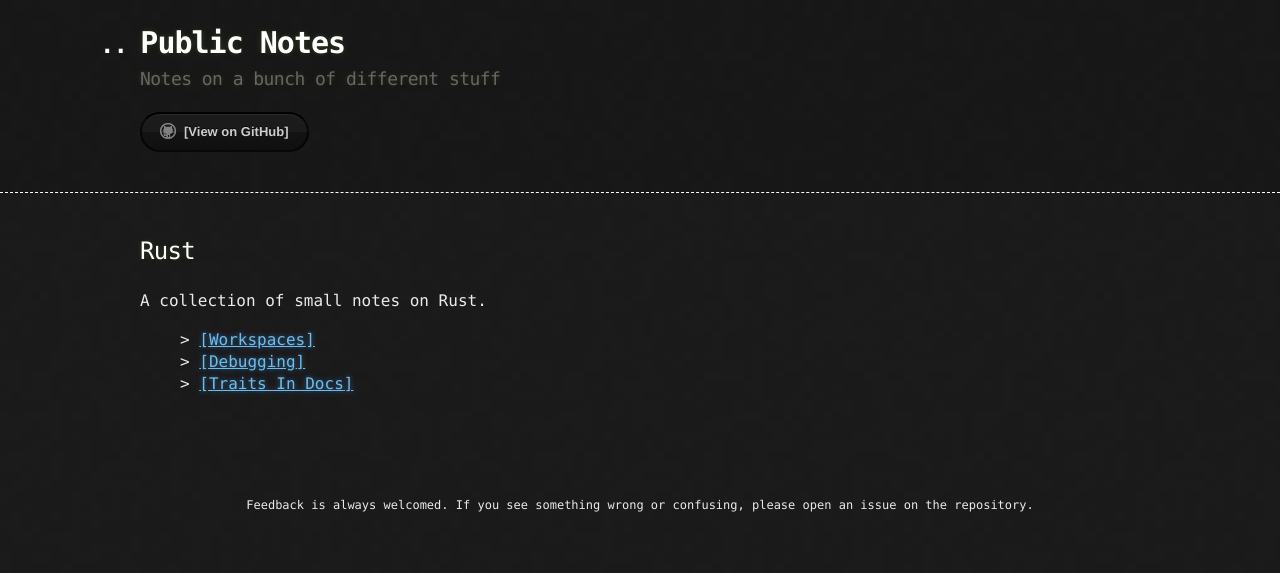
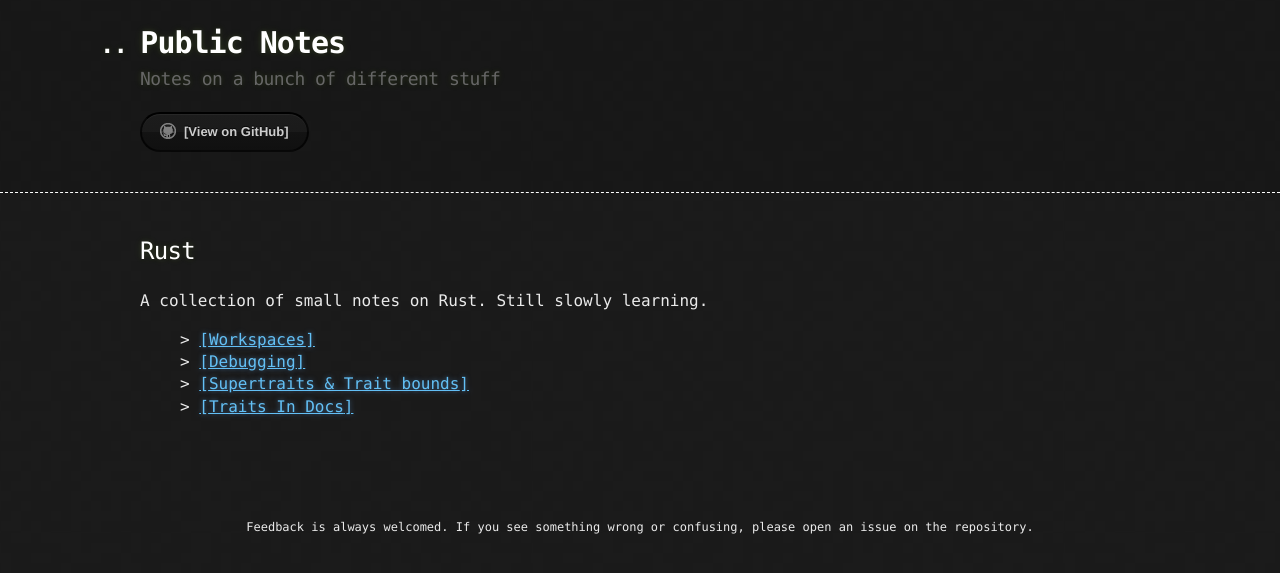
Before and after one commit to DimitrisJim/PubNotes, a Jekyll site: the page built from Rust/index.md, in a window 1280 px wide. Shown: the top 573 px of the page. Built offline with Jekyll 4.4.1, drawn with Linux system fonts in a browser that asks for light colours; our own code applies the rules of GitHub Pages for plain Markdown files.

Commit message:
Add small note on Supertraits and how they relate to trait bounds.

```diff
--- a/Rust/index.md
+++ b/Rust/index.md
@@ -4,8 +4,9 @@ layout: default
 
 ## Rust
 
-A collection of small notes on Rust.
+A collection of small notes on Rust. Still slowly learning.
 
  * [Workspaces](./Workspaces.md)
  * [Debugging](./Debugging.md)
+ * [Supertraits & Trait bounds](./SuperTraits.md)
  * [Traits In Docs](./AutoBlanketImpls.md)
```
Also changed, not shown: Rust/SuperTraits.md (added, +47 -0 lines).
